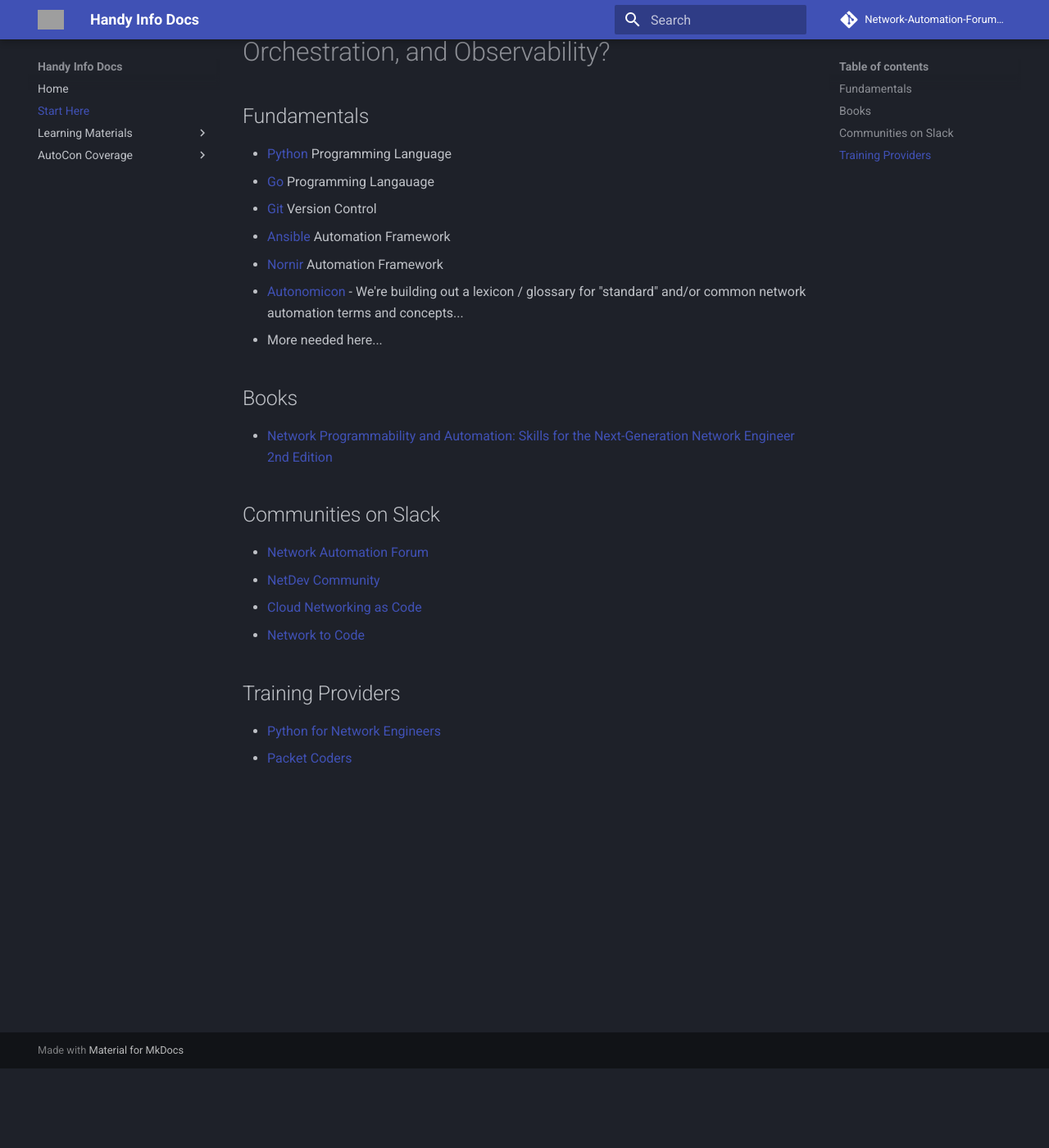
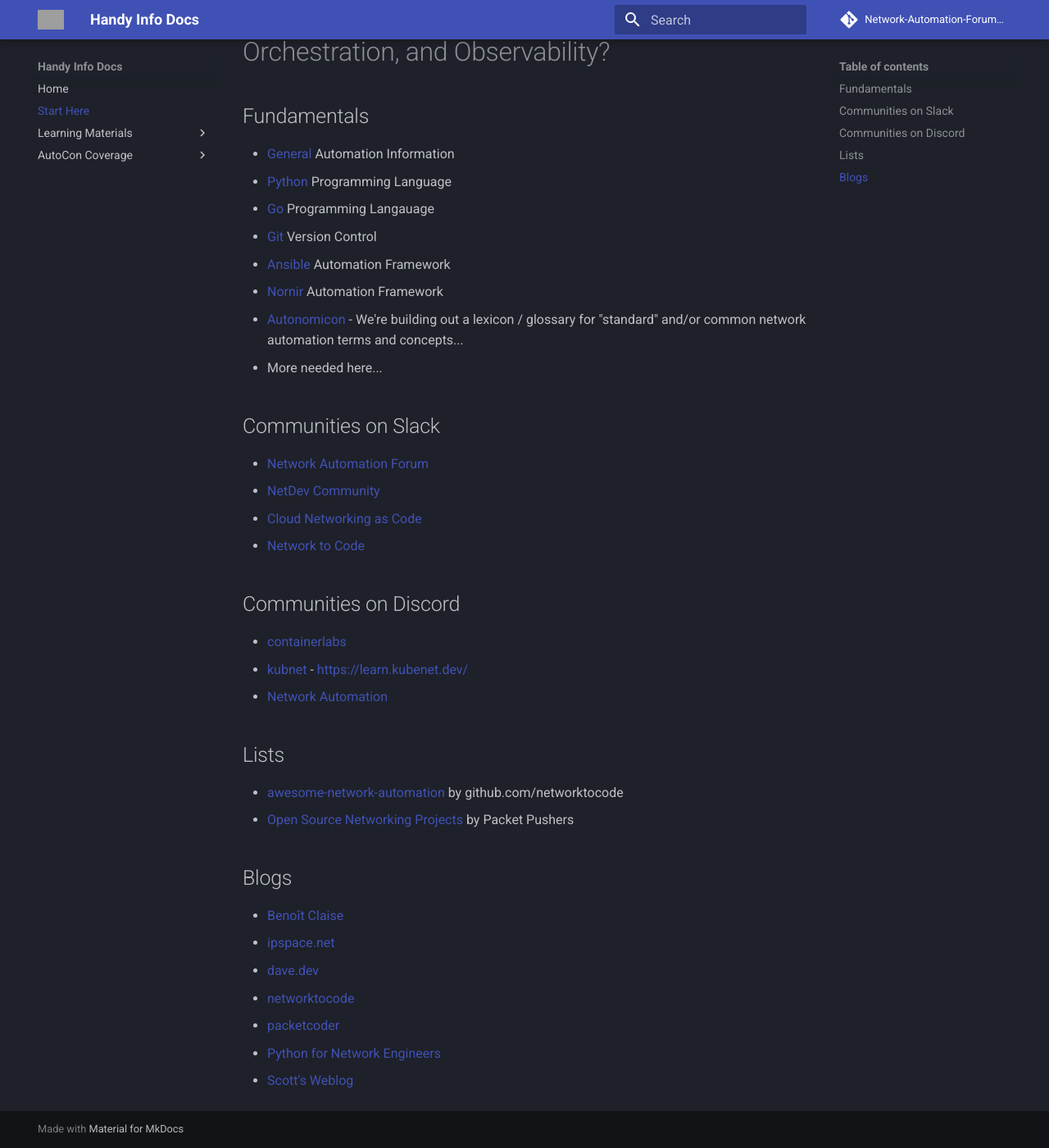
Before and after one commit to Network-Automation-Forum/handyinfo, an MkDocs documentation site: the page built from docs/StartHere.md, in a window 1280 px wide and 1400 px high, scrolled down 97 px. Shown: the whole window at 82% size. Built offline with MkDocs 1.6.1 and Material for MkDocs 9.7.7, drawn with Linux system fonts in a browser that asks for light colours; comment, search, counter and statistics services are not loaded; grey boxes are pictures that could not be loaded.

Commit message:
Add general info

```diff
--- a/docs/StartHere.md
+++ b/docs/StartHere.md
@@ -1,6 +1,7 @@
 # Where to start with Network Automation, Orchestration, and Observability?
 
 ## Fundamentals
+* [General](learning_materials/general.md) Automation Information
 * [Python](learning_materials/python.md) Programming Language
 * [Go](learning_materials/go.md) Programming Langauage
 * [Git](learning_materials/git.md) Version Control
@@ -9,8 +10,6 @@
 * [Autonomicon](https://autonomicon.networkautomation.forum/) - We're building out a lexicon / glossary for "standard" and/or common network automation terms and concepts...
 * More needed here...
 
-## Books
-* [Network Programmability and Automation: Skills for the Next-Generation Network Engineer 2nd Edition](https://amzn.to/48bBX7g)
 
 ## Communities on Slack
 * [Network Automation Forum](https://join.slack.com/t/networkautoma-prb3593/shared_invite/zt-25rdfdmyf-qYoYgXEEMs7h_aqwC79Abg)
@@ -18,6 +17,23 @@
 * [Cloud Networking as Code](https://join.slack.com/t/cloud-network-as-code/shared_invite/zt-2c9xkvt1w-0BpC_wLNPFnjfLGVx7Em_A)
 * [Network to Code](https://networktocode.slack.com)
 
-## Training Providers
-* [Python for Network Engineers](https://pynet.twb-tech.com/network-automation-courses.html)
-* [Packet Coders](https://www.packetcoders.io/courses/)
+
+## Communities on Discord
+* [containerlabs](https://discord.gg/vAyddtaEV9)
+* [kubnet](https://discord.gg/za6eHg3G) - [https://learn.kubenet.dev/](https://learn.kubenet.dev/)
+* [Network Automation](https://discord.gg/FmTcbt2F)
+
+
+## Lists
+* [awesome-network-automation](https://github.com/networktocode/awesome-network-automation) by github.com/networktocode
+* [Open Source Networking Projects](https://packetpushers.net/blog/open-source-networking-projects/) by Packet Pushers
+
+
+## Blogs
+* [Benoît Claise](https://www.claise.be/)
+* [ipspace.net](https://blog.ipspace.net/tag/automation.html)
+* [dave.dev](https://dave.dev/)
+* [networktocode](https://blog.networktocode.com/)
+* [packetcoder](https://www.packetcoders.io/tag/blog/)
+* [Python for Network Engineers](https://pynet.twb-tech.com/blog/)
+* [Scott's Weblog](https://blog.scottlowe.org/)
--- a/mkdocs.yml
+++ b/mkdocs.yml
@@ -5,6 +5,7 @@
   - Home: "index.md"
   - Start Here: "StartHere.md"
   - Learning Materials:
+    - General: "learning_materials/general.md"
     - Python: "learning_materials/python.md"
     - GoLang: "learning_materials/go.md"
     - Git: "learning_materials/git.md"
```
Also changed, not shown: docs/learning_materials/general.md (added, +16 -0 lines).
